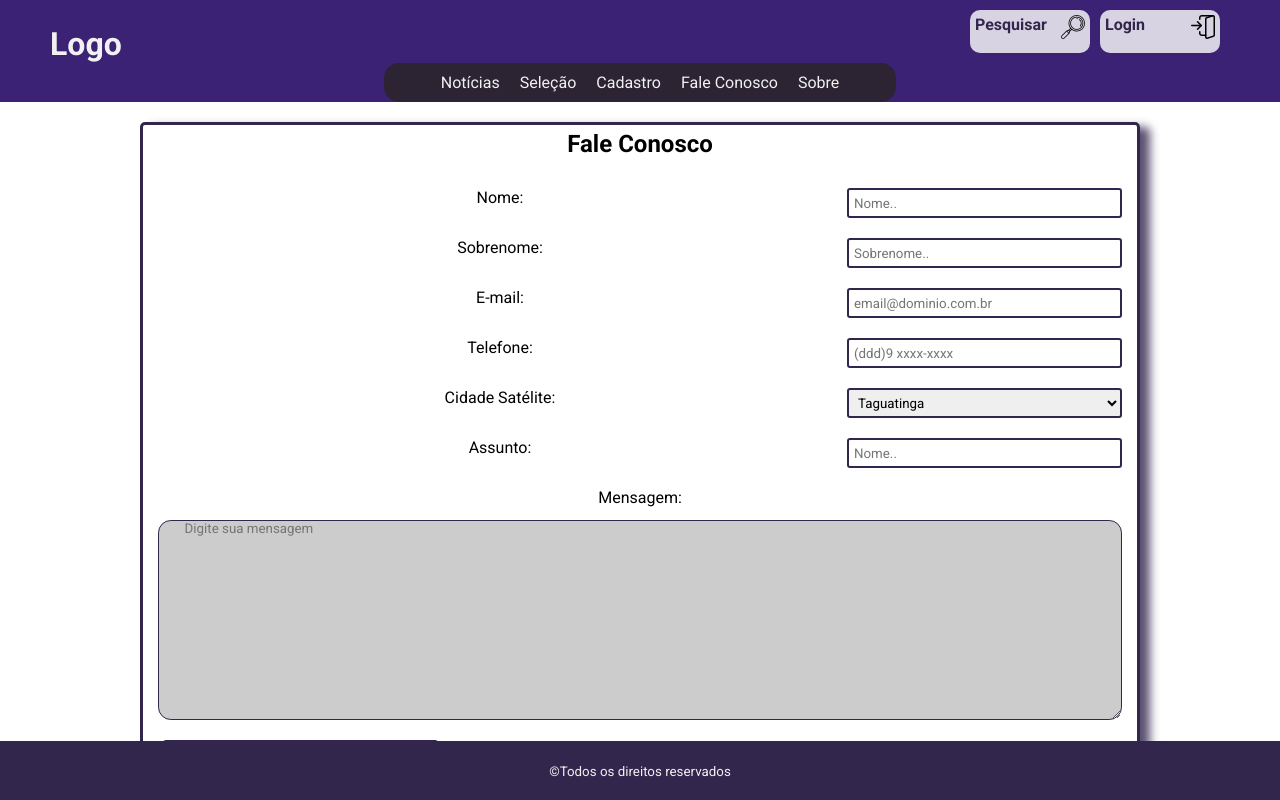
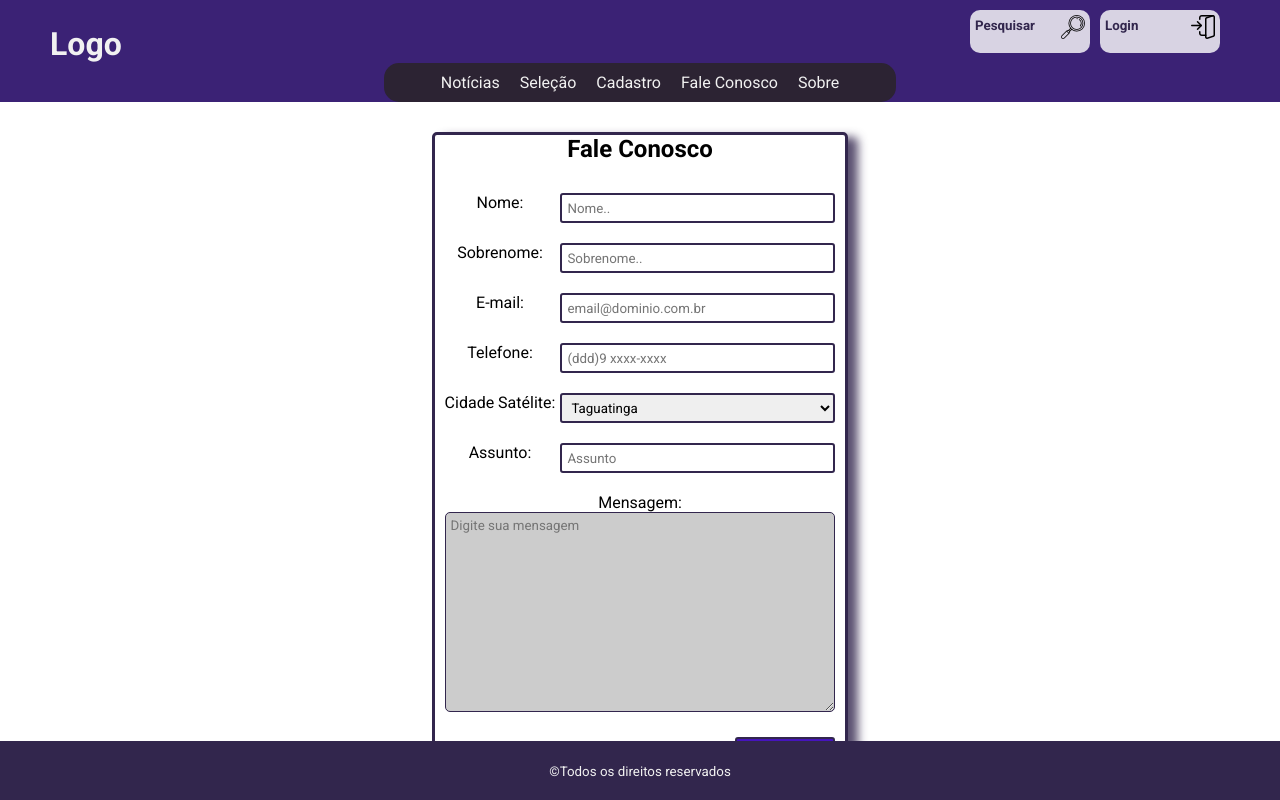
Before and after one commit to Tiagoksio/_CRUD_com_php, a PHP site: page /frm_fale_conosco.php in a window 1280 px wide. Run offline with PHP 8.4, Linux system fonts and the light colour scheme.

Commit message:
update form

```diff
--- a/css/forms.css
+++ b/css/forms.css
@@ -9,12 +9,15 @@
     margin-bottom: 20px;
 }
 
-.container form {
+form {
 
     text-align: center;
     justify-content: center;
 
-    padding: 5px;
+    padding: 5px auto;
+    max-width: 500px;
+
+    margin: 10px auto;
 
     border: solid 3px rgb(50, 38, 77);
     box-shadow: 10px 5px 10px rgba(50, 38, 77, .8);
@@ -32,17 +35,20 @@ fieldset {
 .field{
     display: block;
     margin: 10px;
-    float: left;
     align-content: center;
+    justify-content: center;
 
 }
 
-.field span {
-    float: left;
+span {
+    margin: 0;
+    padding: 0;
+    font-size: 10pt;
+    color:rgb(204, 20, 20);
 }
 
 
-form input, select, textarea {
+input, select, textarea {
     border: solid 2px rgb(50, 38, 77);
     border-radius: 3px;
     width: 275px;
@@ -55,18 +61,22 @@ form input, select, textarea {
 }
 #fale_conosco textarea {
     width: 100%;
-    height: 5.6rem;
-    margin-top: 0.8rem;
-    border-radius: 0.8rem;
+    border-radius: 5px;
     background: #ccc;
     border: 1px solid rgb(50, 38, 77);
     outline: 0;
-    padding: 0 1.6rem;
-    font: 1.6rem;
 }
 
 
+input[type=submit] {
+    margin: 5px auto;
+    width: 100px;
+    background-color: rgb(70, 20, 189);
+    color: #f1f1f1;
+    cursor: pointer;
+    transition: .5s;
+}
 
-@media(max-width: 800px) {
-
+input[type=submit]:hover {
+    filter: brightness(1.2);
 }
--- a/frm_fale_conosco.php
+++ b/frm_fale_conosco.php
@@ -50,6 +50,8 @@
         $msg = test_input($_POST["msg"]);
     }
 
+
+
     function test_input($data) {
         $data = trim($data);
         $data = stripslashes($data);
@@ -66,32 +68,32 @@
             <fieldset class="rementente">
                 <div class="field">
                     <label for="frm_first_name">Nome:</label>
-                    <input type="text" required id="frm_first_name" name="first_name" placeholder="Nome.." >
+                    <input type="text" required id="frm_first_name" name="nome" placeholder="Nome.." >
+                </div>
                 <span>
                     <?php echo $nomeErr; ?>
                 </span>
-                </div>
                 <div class="field">
                     <label for="frm_last_name">Sobrenome:</label>
-                    <input type="text" required id="frm_last_name" name="last_name" placeholder="Sobrenome.." >
+                    <input type="text" required id="frm_last_name" name="sobrenome" placeholder="Sobrenome.." >
+                </div>
                 <span>
                     <?php echo $sobreErr; ?>
                 </span>
-                </div>
                 <div class="field">
                     <label for="frm_email">E-mail:</label>
                     <input id='frm_email' type="email" required name="email"  placeholder="email@dominio.com.br">
+                </div>
                 <span>
                     <?php echo $emailErr; ?>
                 </span>
-                </div>
                 <div class="field">
                     <label for="frm_tel">Telefone:</label>
                     <input id="frm_tel" type="tel" required name="fone" placeholder="(ddd)9 xxxx-xxxx">
+                </div>
                 <span>
                     <?php echo $foneErr; ?>
                 </span>
-                </div>
                 <div class="field">
                     <label for="frm_cidade">Cidade Satélite:</label>
                     <select id="frm_cidade" name="cidade">
@@ -113,11 +115,11 @@
             <fieldset class="frm_field_msg">
             <div class="field">
                 <label for="frm_assunto">Assunto:</label>
-                <input id="frm_assunto"type="text" required id="frm_first_name" name="first_name" placeholder="Nome.." >
+                <input id="frm_assunto"type="text" required id="frm_first_name" name="first_name" placeholder="Assunto" >
+            </div>
             <span>
                 <?php echo $assuntoErr; ?>
             </span>
-            </div>
             <div class="field">
                 <label id="frm_msg">Mensagem:</label>
                 <textarea id="frm_msg" style="height:200px" name="msg" placeholder="Digite sua mensagem"></textarea>
```
Lines whose indentation alone changed are shown as unchanged.
